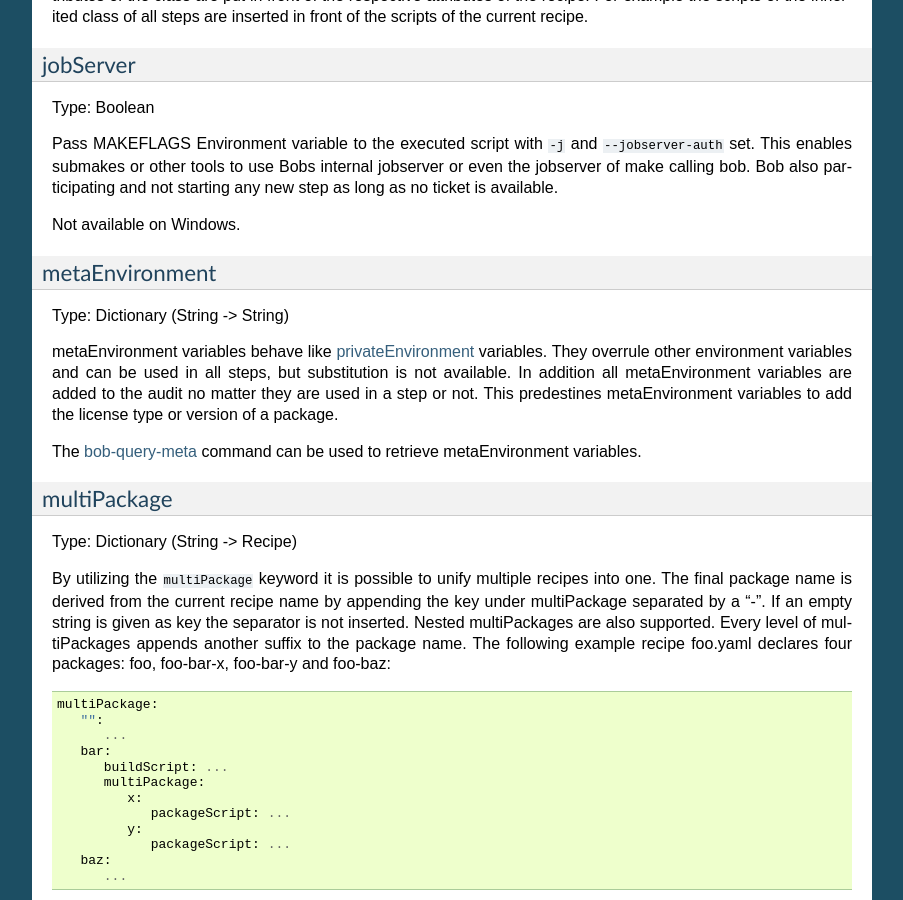
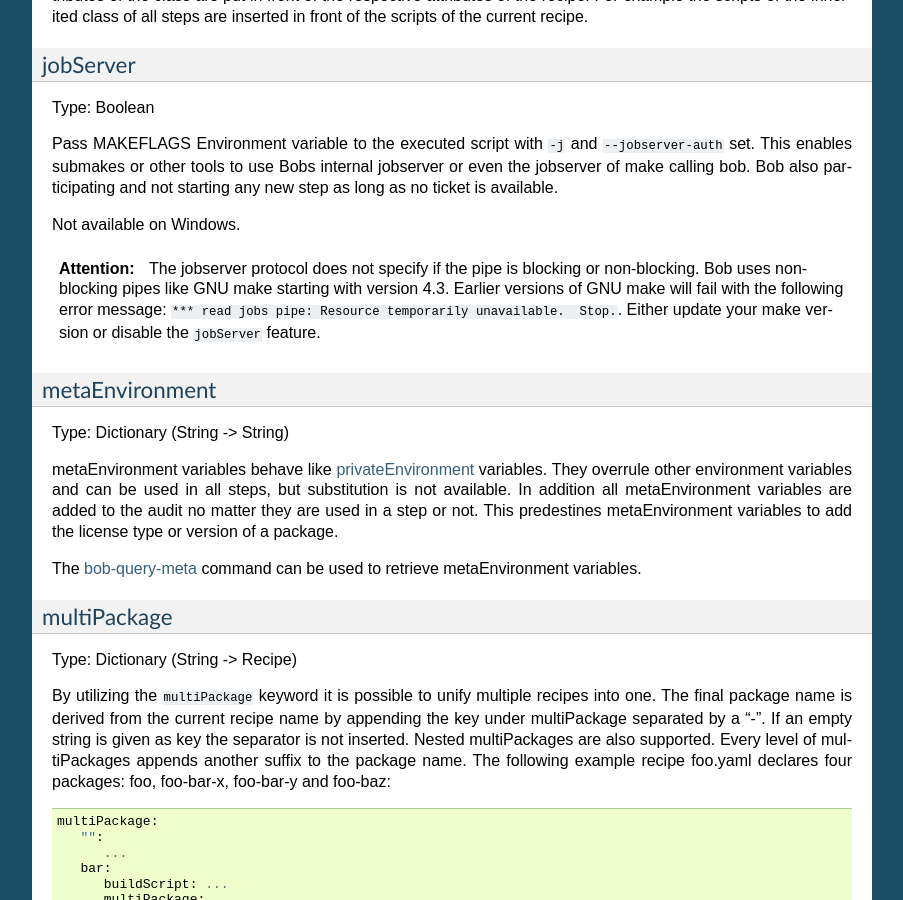
Before and after one commit to BobBuildTool/bob, a Sphinx documentation site: the page built from doc/manual/configuration.rst, in a window 1280 px wide and 900 px high, scrolled down 19435 px. Shown: the whole window, without its empty margins (198-1101 px from the left). Built offline with Sphinx 7.4.7, drawn with Linux system fonts in a browser that asks for light colours; formulas are drawn with MathJax 3; the version number could not be read and is left out.

Commit message:
doc: explain why gmake < 4.3 might fail with jobServer
At least Debian back-ported the relevant behaviour from 4.3. Other did
not so they might fail with the described error messages.

```diff
--- a/doc/manual/configuration.rst
+++ b/doc/manual/configuration.rst
@@ -1285,6 +1285,13 @@
 
 Not available on Windows.
 
+.. attention::
+   The jobserver protocol does not specify if the pipe is blocking or
+   non-blocking.  Bob uses non-blocking pipes like GNU make starting with
+   version 4.3. Earlier versions of GNU make will fail with the following error
+   message: ``*** read jobs pipe: Resource temporarily unavailable.  Stop.``.
+   Either update your make version or disable the ``jobServer`` feature.
+
 .. _configuration-recipes-metaenv:
 
 metaEnvironment
```
